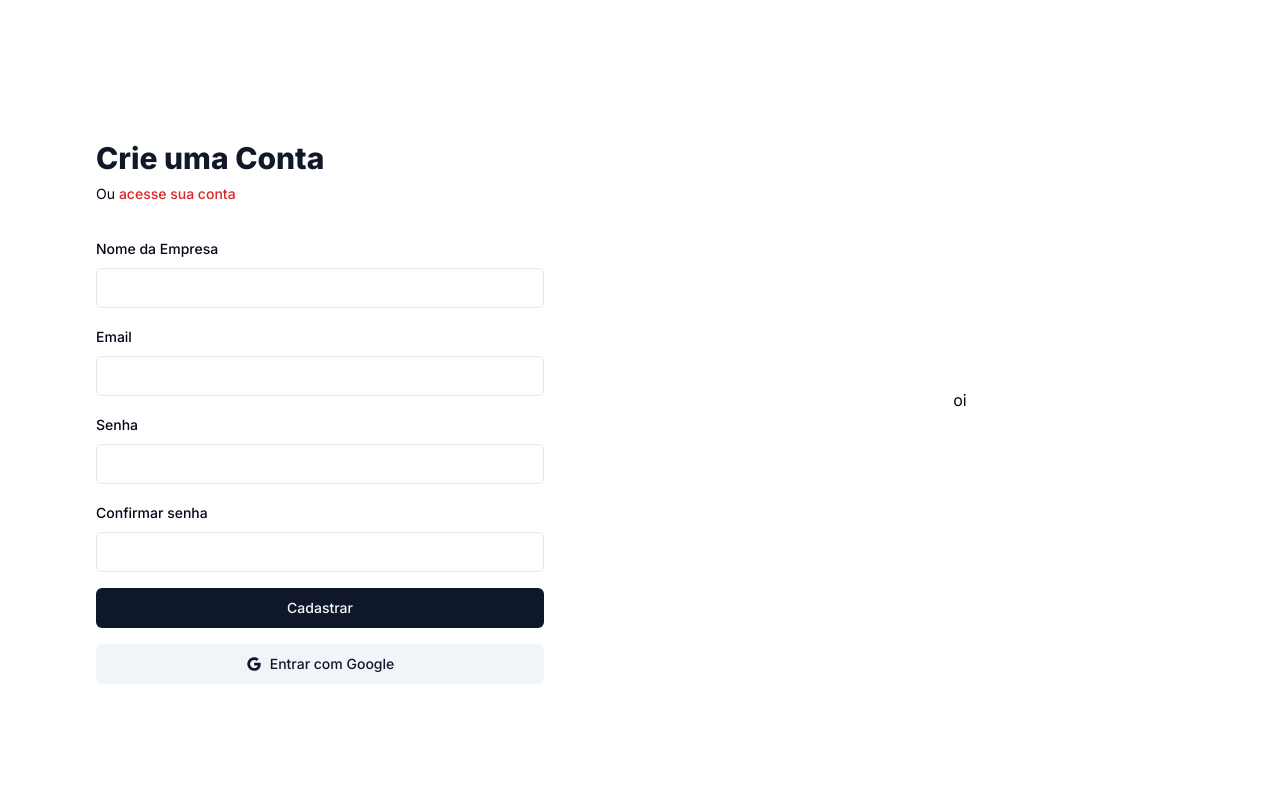
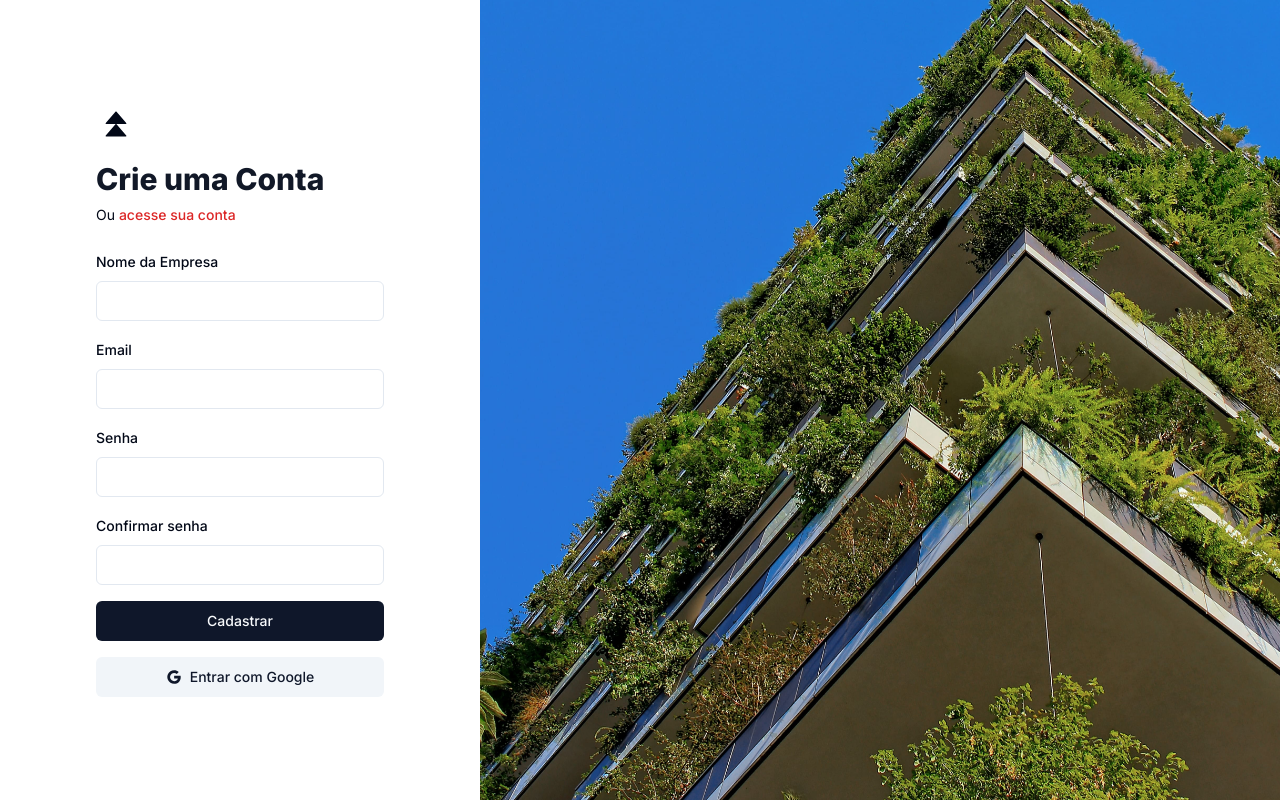
Before and after one commit to gustavospriebe/ambiental-mvp, a Next.js app: page /register in a window 1280 px wide. Built offline with nearby package versions, Linux system fonts and the light colour scheme.

Commit message:
layout auth finished

```diff
--- a/app/(auth)/login/page.tsx
+++ b/app/(auth)/login/page.tsx
@@ -1,12 +1,16 @@
+import hero from "@/assets/hero.jpg";
 import LoginForm from "@/components/LoginForm";
+import Image from "next/image";
 
 const Login = () => {
     return (
-        <div className="flex min-h-screen lg:flex-none  w-full">
+        <div className="flex min-h-screen lg:flex-none w-full">
             <LoginForm />
-            <p className="w-full px-4 py-12 lg:px-20 xl:px-24 sm:px-6 text-center self-center hidden lg:block">
-                oi
-            </p>
+            <Image
+                src={hero}
+                alt="hero"
+                className="h-screen object-cover aspect-square w-full hidden lg:block"
+            />
         </div>
     );
 };
--- a/app/(auth)/register/page.tsx
+++ b/app/(auth)/register/page.tsx
@@ -1,12 +1,16 @@
+import hero from "@/assets/hero.jpg";
 import SignupForm from "@/components/SignupForm";
+import Image from "next/image";
 
 const Register = () => {
     return (
-        <div className="flex min-h-screen lg:flex-none  w-full">
+        <div className="flex min-h-screen lg:flex-none w-full">
             <SignupForm />
-            <p className="w-full px-4 py-12 lg:px-20 xl:px-24 sm:px-6 text-center self-center hidden lg:block">
-                oi
-            </p>
+            <Image
+                src={hero}
+                alt="hero"
+                className="h-screen object-cover aspect-square w-full hidden lg:block"
+            />
         </div>
     );
 };
--- a/components/LoginForm.tsx
+++ b/components/LoginForm.tsx
@@ -10,11 +10,12 @@ import {
     FormMessage,
 } from "@/components/ui/form";
 import { Input } from "@/components/ui/input";
-import { GoogleOutlined } from "@ant-design/icons";
+import { ForwardOutlined, GoogleOutlined } from "@ant-design/icons";
 import { zodResolver } from "@hookform/resolvers/zod";
 import { useForm } from "react-hook-form";
 import * as z from "zod";
 import LinkComp from "./Link";
+import { useState } from "react";
 
 const formSchema = z.object({
     email: z.string().email({ message: "Email inválido" }),
@@ -22,6 +23,8 @@ const formSchema = z.object({
 });
 
 const SignupForm = () => {
+    const [isLoading, setIsLoading] = useState(false)
+
     const form = useForm<z.infer<typeof formSchema>>({
         resolver: zodResolver(formSchema),
         defaultValues: {
@@ -31,6 +34,8 @@ const SignupForm = () => {
     });
 
     function onSubmit(values: z.infer<typeof formSchema>) {
+        // setIsLoading(loading => !loading)
+
         // Do something with the form values.
         // ✅ This will be type-safe and validated.
         console.log(values);
@@ -38,7 +43,7 @@ const SignupForm = () => {
 
     return (
         <div className="m-auto w-3/4 sm:w-2/3 lg:w-full px-4 py-10 lg:py-5 lg:px-20 xl:px-24 sm:px-6">
-            <p className="lg:hidden mb-2">Logo</p>
+            <ForwardOutlined rotate={270} style={{ fontSize: "40px" }}/>
             <h2 className="mt-6 text-3xl font-extrabold text-gray-900">
                 Acesse sua conta
             </h2>
--- a/components/SignupForm.tsx
+++ b/components/SignupForm.tsx
@@ -10,7 +10,7 @@ import {
     FormMessage,
 } from "@/components/ui/form";
 import { Input } from "@/components/ui/input";
-import { GoogleOutlined } from "@ant-design/icons";
+import { ForwardOutlined, GoogleOutlined } from "@ant-design/icons";
 import { zodResolver } from "@hookform/resolvers/zod";
 import { useForm } from "react-hook-form";
 import * as z from "zod";
@@ -53,11 +53,11 @@ const SignupForm = () => {
 
     return (
         <div className="m-auto w-3/4 sm:w-2/3 lg:w-full px-4 py-10 lg:py-5 lg:px-20 xl:px-24 sm:px-6">
-            <p className="lg:hidden mb-2">Logo</p>
-            <h2 className="mt-6 text-3xl font-extrabold text-gray-900">
+            <ForwardOutlined rotate={270} style={{ fontSize: "40px" }} />
+            <h2 className="mt-4 text-3xl font-extrabold text-gray-900">
                 Crie uma Conta
             </h2>
-            <p className="mt-2 text-sm mb-8">
+            <p className="mt-2 text-sm mb-6">
                 Ou{" "}
                 <LinkComp
                     className="text-red-600 hover:text-red-900"
```
Also changed, not shown: assets/hero.jpg (added).
